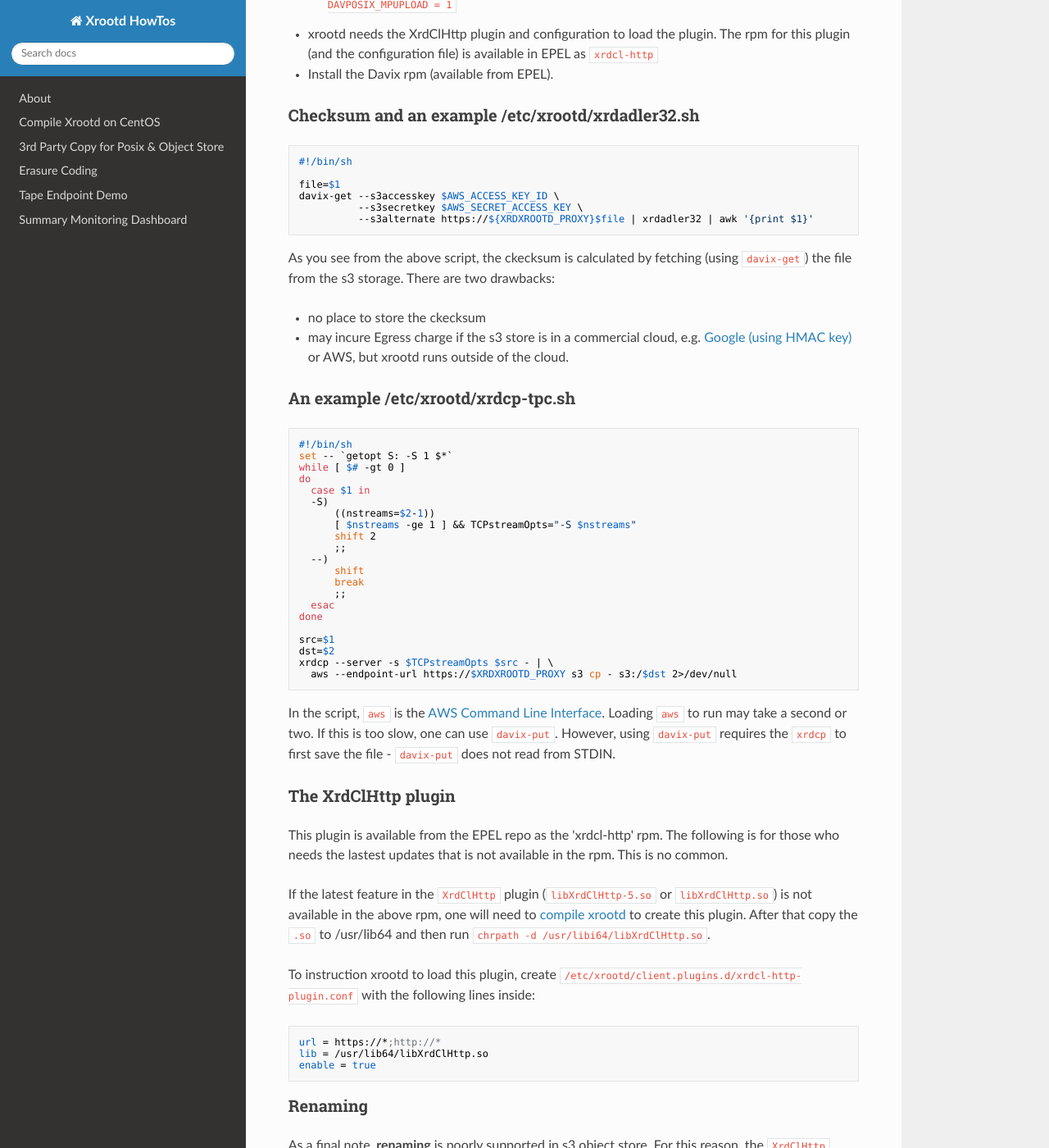
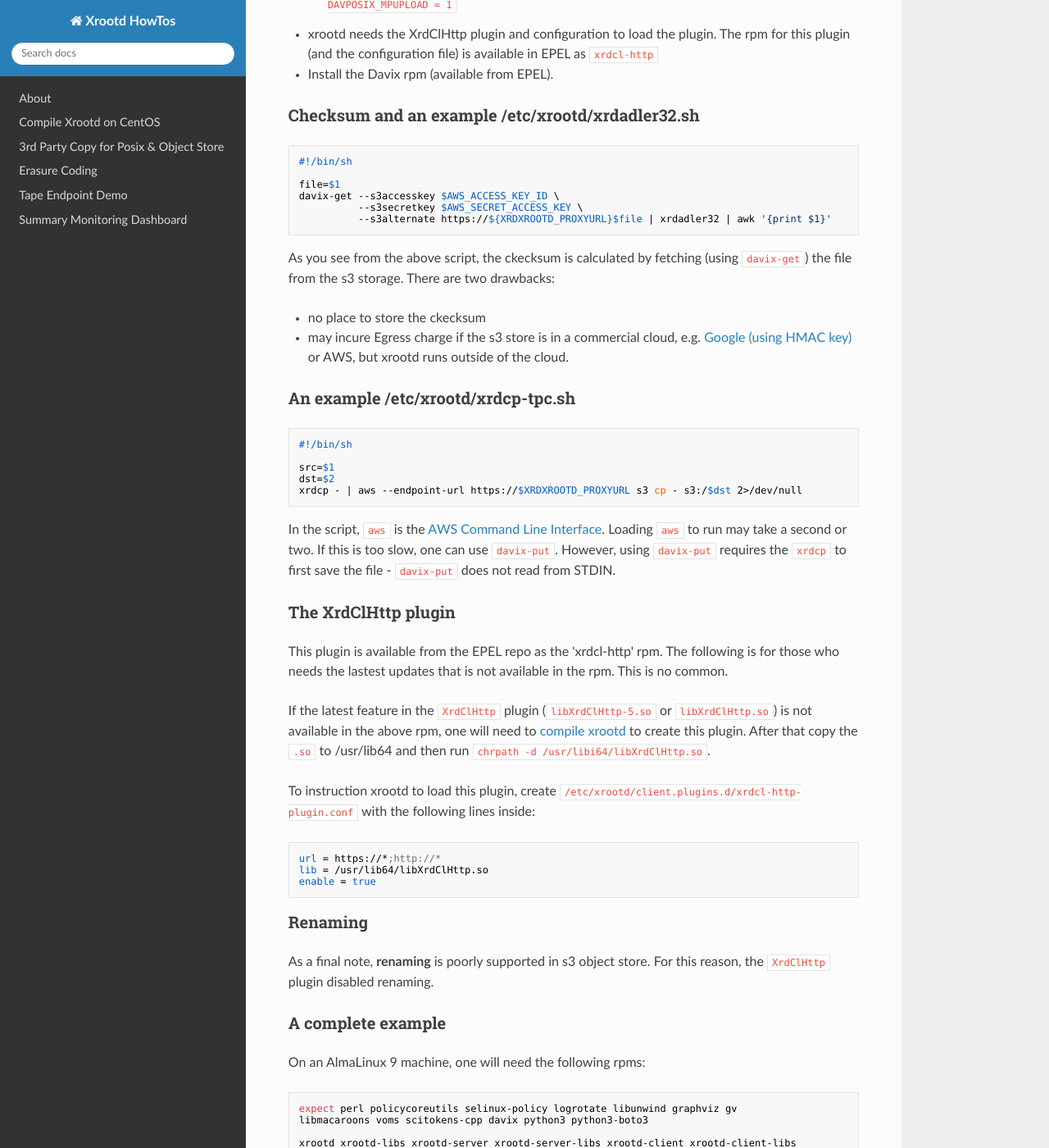
Before and after one commit to xrootd/howto, an MkDocs documentation site: the page built from docs/tpc/S3storge.md, in a window 1280 px wide and 1400 px high, scrolled down 885 px. Shown: the whole window at 82% size. Built offline with MkDocs 1.6.1, drawn with Linux system fonts in a browser that asks for light colours; nearby versions of some CDN libraries.

Commit message:
update based on AGLT2 examples

````diff
--- a/docs/tpc/S3storge.md
+++ b/docs/tpc/S3storge.md
@@ -55,7 +55,7 @@ with the following additional configurations:
 file=$1
 davix-get --s3accesskey $AWS_ACCESS_KEY_ID \
           --s3secretkey $AWS_SECRET_ACCESS_KEY \
-          --s3alternate https://${XRDXROOTD_PROXY}$file | xrdadler32 | awk '{print $1}'
+          --s3alternate https://${XRDXROOTD_PROXYURL}$file | xrdadler32 | awk '{print $1}'
 ```
 
 As you see from the above script, the ckecksum is calculated by fetching (using `davix-get`)
@@ -70,26 +70,10 @@ the file from the s3 storage. There are two drawbacks:
 
 ```
 #!/bin/sh
-set -- `getopt S: -S 1 $*`
-while [ $# -gt 0 ]
-do
-  case $1 in
-  -S)
-      ((nstreams=$2-1))
-      [ $nstreams -ge 1 ] && TCPstreamOpts="-S $nstreams"
-      shift 2
-      ;;
-  --)
-      shift
-      break
-      ;;
-  esac
-done
 
 src=$1
 dst=$2
-xrdcp --server -s $TCPstreamOpts $src - | \
-  aws --endpoint-url https://$XRDXROOTD_PROXY s3 cp - s3:/$dst 2>/dev/null
+xrdcp - | aws --endpoint-url https://$XRDXROOTD_PROXYURL s3 cp - s3:/$dst 2>/dev/null
 ```
 
 In the script, `aws` is the [AWS Command Line Interface](https://aws.amazon.com/cli/). Loading `aws`
````
